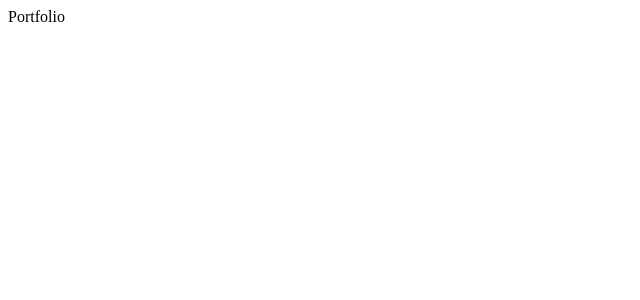
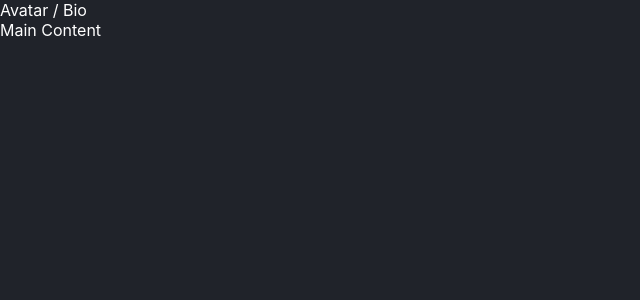
Before and after one commit to ryanapples/portfolio-v2, a React (Create React App) app: page / in a window 1280 px wide. Shown: the top 300 px of the page, without its empty margins (0-640 px from the left). Built offline with nearby package versions, Linux system fonts and the light colour scheme.

Commit message:
component and index.css creation

```diff
--- a/src/components/App.js
+++ b/src/components/App.js
@@ -1,7 +1,12 @@
 import React from 'react';
 
 const App = () => {
-  return <div>Portfolio</div>;
+  return (
+    <div className="container">
+      <div className="left-content">Avatar / Bio </div>
+      <div className="right-content">Main Content</div>
+    </div>
+  );
 };
 
 export default App;
--- /dev/null
+++ b/src/index.css
@@ -0,0 +1,10 @@
+body {
+  margin: 0;
+  font-family: -apple-system, BlinkMacSystemFont, 'Segoe UI', 'Roboto', 'Oxygen',
+    'Ubuntu', 'Cantarell', 'Fira Sans', 'Droid Sans', 'Helvetica Neue',
+    sans-serif;
+  -webkit-font-smoothing: antialiased;
+  -moz-osx-font-smoothing: grayscale;
+  background-color: #20232a;
+  color: #ffffff;
+}
--- a/src/index.js
+++ b/src/index.js
@@ -1,5 +1,6 @@
 import React from 'react';
 import ReactDOM from 'react-dom';
+import './index.css';
 import App from './components/App';
 
 ReactDOM.render(<App />, document.querySelector('#root'));
```
Also changed, not shown: src/components/Card.js (deleted, +0 -7 lines), src/components/Social.js (added, +7 -0 lines), src/components/Intro.js (added).
